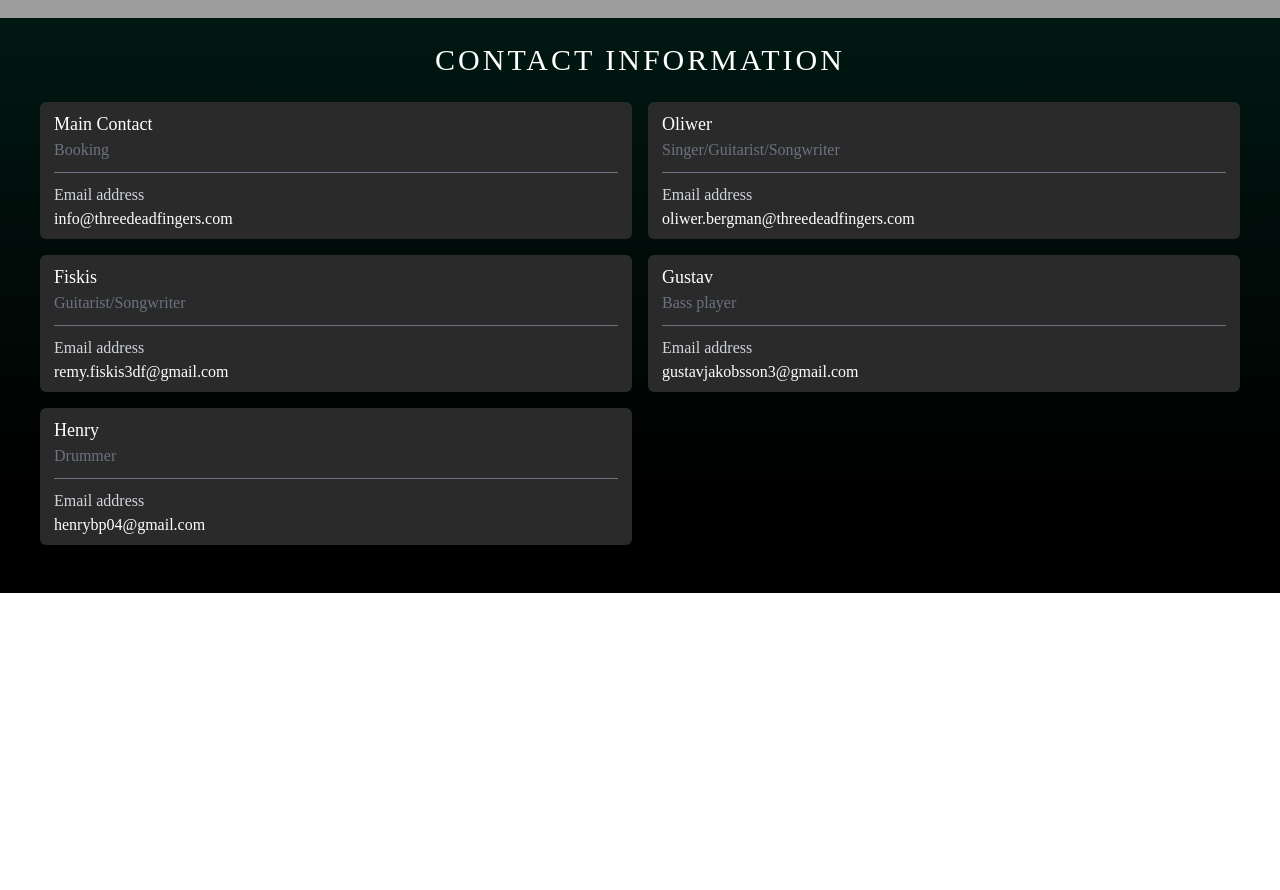
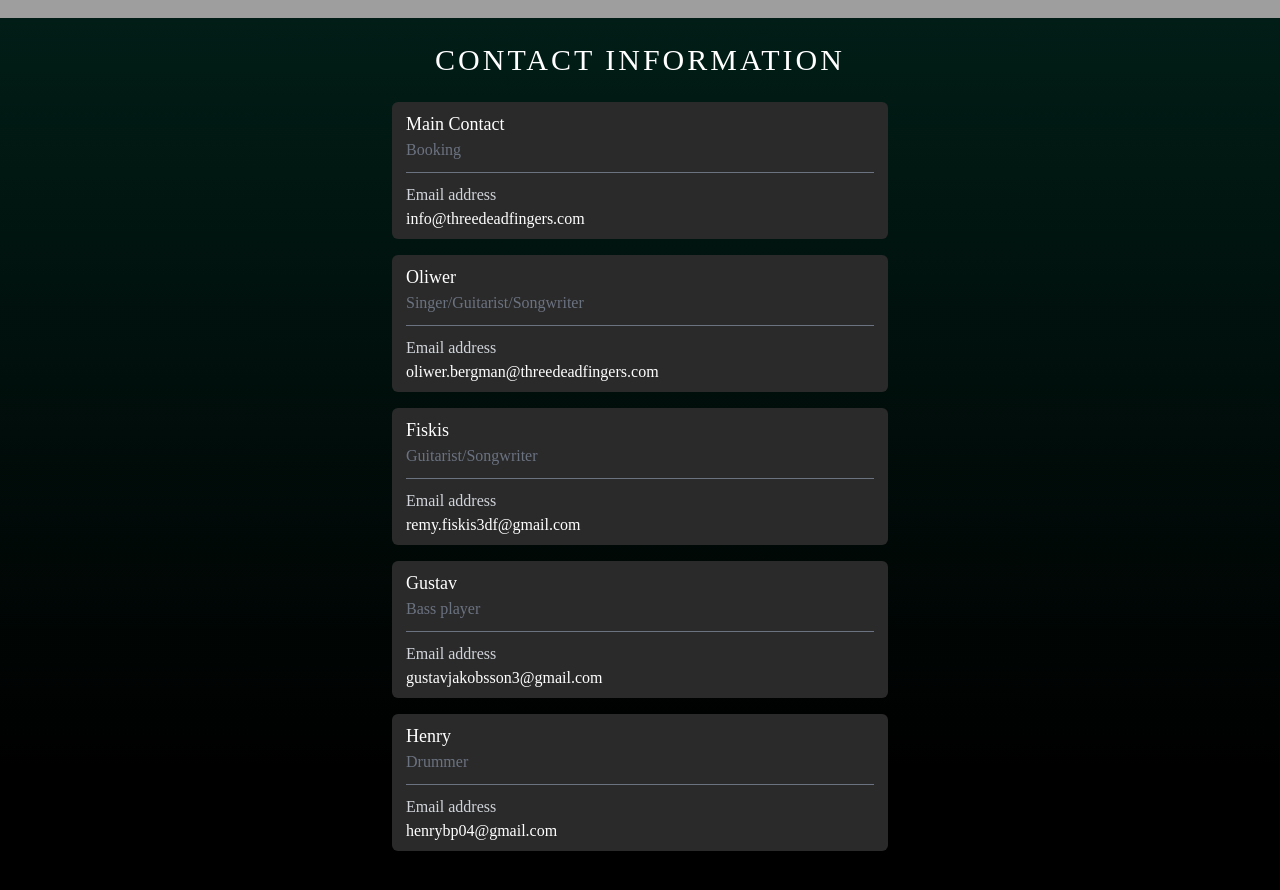
Before and after one commit to gusjak251/three-dead-fingers, a Nuxt app: page /contact in a window 1280 px wide. Shown: the part 430-1320 px from the top of the page. Before the commit the page ends 1023 px from the top, so only its background shows below. Built offline with nearby package versions, Linux system fonts and the light colour scheme; grey boxes are pictures that could not be loaded; a web font is replaced by a local one.

Commit message:
Update styling of contact cards

```diff
--- a/pages/contact.vue
+++ b/pages/contact.vue
@@ -9,7 +9,7 @@
         <Navbar />
         <Header />
         <PageTitle>Contact information</PageTitle>
-        <div class="md:grid md:grid-cols-2 gap-4 flex flex-col justify-evenly mx-auto px-10">
+        <div class="gap-4 flex flex-col justify-evenly mx-auto px-10 max-w-xl">
             <ContactCard
                 v-for="member in members"
                 :key="member.name"
```
